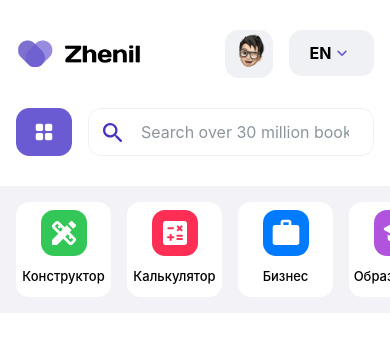
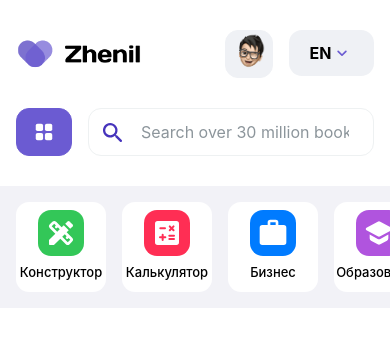
Before and after one commit to DreamerView/zhenil-next, a Next.js app: page / in a window 390 px wide. Shown: the top 352 px of the page. Built offline with nearby package versions, Linux system fonts and the light colour scheme.

Commit message:
mobile menu changed

```diff
--- a/styles/index_main.module.css
+++ b/styles/index_main.module.css
@@ -116,8 +116,8 @@
     }
     div.main__menu_nav_block {
         background-color: var(--nav_menu_c);
-        width:95px;
-        height:95px;
+        width:90px;
+        height:90px;
         border-radius: 13px;
         margin: 0 8px;
         cursor: pointer;
@@ -127,7 +127,7 @@
         justify-content: center;
     }
     span.nav_header {
-        margin-top:8px;
+        margin-top:4px;
         font-size: 13px;
         text-align: center;
         font-weight: 500;
```
